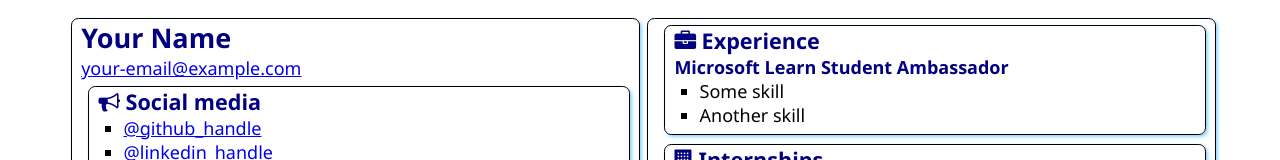
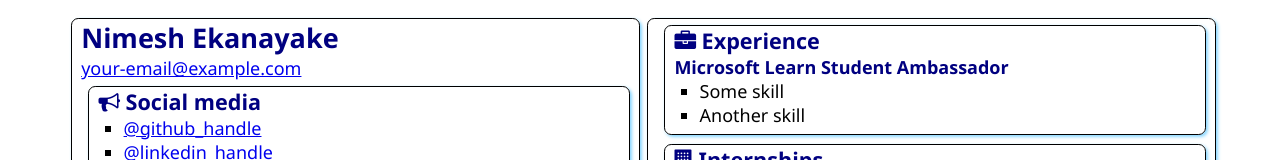
Before and after one commit to nimeshkasun/SATechnicalOnboarding, a plain HTML site: page src/index.html in a window 1280 px wide. Shown: the top 160 px of the page. Drawn offline with Linux system fonts and the light colour scheme.

Commit message:
Adding Name

```diff
--- a/src/index.html
+++ b/src/index.html
@@ -12,7 +12,7 @@
 <body>
     <main>
         <article class="box">
-            <h1>Your Name</h1>
+            <h1>Nimesh Ekanayake</h1>
             <div><a href="mailto:your.email@example.com">your-email@example.com</a></div>
 
             <section class="box">
```
